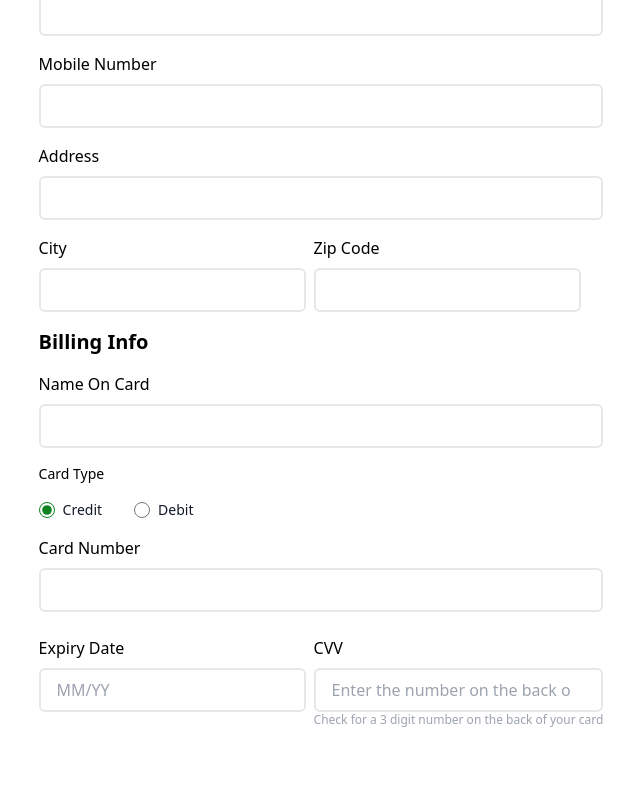
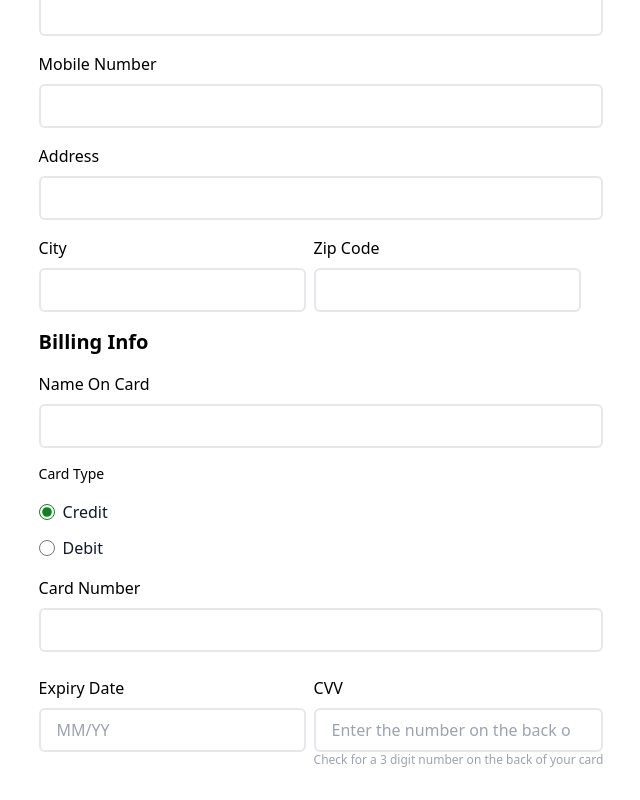
Before and after one commit to MohdTaufeeq/Frontend-item-delivery, a React (Vite) app: page /checkout in a window 1280 px wide. Shown: the part 352-1152 px from the top of the page, without its empty margins (319-959 px from the left). Before the commit the page ends 1112 px from the top, so only its background shows below. Built offline with nearby package versions, Linux system fonts and the light colour scheme.

Commit message:
card validation

```diff
--- a/src/components/cart/Checkout.tsx
+++ b/src/components/cart/Checkout.tsx
@@ -1,7 +1,7 @@
 import { useAppDispatch } from "../../hooks/useAppDispatch";
 import { hide as hideModal } from "../../store/modal";
 import { hideCart } from "../../store/ui";
-import { Link } from "react-router-dom";
+import { Link, useNavigate } from "react-router-dom";
 import { useAppSelector } from "../../hooks/useAppSelector";
 import { useState } from "react";
 
@@ -20,8 +20,40 @@ const Checkout = () => {
   const [cardNumber, setcardNumber] = useState("");
   const [expiryDate, setexpiryDate] = useState("");
   const [cvv, setcvv] = useState("");
+  const navigate = useNavigate();
+
+  const handleCreditCardValidation = (card = "") => {
+    const masterCard =
+      /^5[1-5][0-9]{14}$|^2(?:2(?:2[1-9]|[3-9][0-9])|[3-6][0-9][0-9]|7(?:[01][0-9]|20))[0-9]{12}$/;
+    const visaCard = /^4[0-9]{12}(?:[0-9]{3})?$/;
+    const americanExpress = /^3[47][0-9]{13}$/;
+    const debitCard =
+      /^((?:5[1-5][0-9]{2}|222[1-9]|22[3-9][0-9]|2[3-6][0-9]{2}|27[01][0-9]|2720)[0-9]{12})|(4[0-9]{12}(?:[0-9]{3})?)$/gm;
+
+    const rupayDebitCard =
+      /^(((60)([0-9]{14}))|((6521)([0-9]{12}))|((6522)([0-9]{12})))$/;
+
+    if (card.match(masterCard)) {
+      return true;
+    } else if (card.match(visaCard)) {
+      return true;
+    } else if (card.match(americanExpress)) {
+      return true;
+    } else if (card.match(debitCard)) {
+      return true;
+    } else if (card.match(rupayDebitCard)) {
+      return true;
+    } else {
+      alert("Enter valid card number");
+      return false;
+    }
+  };
 
   const handlePayNow = async () => {
+    if (!handleCreditCardValidation(cardNumber)) {
+      return;
+    }
+
     try {
       const res = await fetch(
         "https://red-thoughtful-moth.cyclic.app/api/saveItem",
@@ -54,6 +86,7 @@ const Checkout = () => {
       });
       const data = await res.json();
       console.log(data);
+      navigate("/confirm");
     } catch (e) {
       // console.log(e.message);
     }
@@ -74,88 +107,78 @@ const Checkout = () => {
             <h1 className="text-xl font-extrabold md:text-2xl">Checkout</h1>
             <h3 className="text-lg md:text-lg">Shipping Info</h3>
             <div className="flex w-full flex-col md:flex-row md:gap-2">
+              {/* <form> */}
               <div className="flex flex-col gap-2">
                 <label className="py-0">First Name</label>
-                <div className="flex gap-2 items-center justify-center p-2 px-4 rounded-md w-full border-2 transtion-all cursor-text duration-150 border-gray-200">
                 <input
                   type="text"
                   name="first_name"
                   placeholder=""
-                    className="w-full bg-transparent outline-none"
+                  className="w-full bg-transparent outline-none flex gap-2 items-center justify-center p-2 px-4 rounded-md border-2 transtion-all cursor-text duration-150 border-gray-200"
                   required
                   value={firstName}
                   onChange={(e) => setfirstName(e.target.value)}
                 />
               </div>
-              </div>
               <div className="flex flex-col gap-2">
                 <label className="py-0">Last Name</label>
-                <div className="flex gap-2 items-center justify-center p-2 px-4 rounded-md w-full border-2 transtion-all cursor-text duration-150 border-gray-200">
                 <input
                   type="text"
                   name="last_name"
                   placeholder=""
-                    className="w-full bg-transparent outline-none"
+                  className="w-full bg-transparent outline-none flex gap-2 items-center justify-center p-2 px-4 rounded-md border-2 transtion-all cursor-text duration-150 border-gray-200"
                   required
                   value={lastName}
                   onChange={(e) => setlastName(e.target.value)}
                 />
               </div>
             </div>
-            </div>
             <div className="flex flex-col gap-2">
               <label className="py-0">Email</label>
-              <div className="flex gap-2 items-center justify-center p-2 px-4 rounded-md w-full border-2 transtion-all cursor-text duration-150 border-gray-200">
               <input
                 type="text"
                 name="email"
                 placeholder=""
-                  className="w-full bg-transparent outline-none"
+                className="w-full bg-transparent outline-none flex gap-2 items-center justify-center p-2 px-4 rounded-md border-2 transtion-all cursor-text duration-150 border-gray-200"
                 max="96"
                 required
                 value={email}
                 onChange={(e) => setemail(e.target.value)}
               />
             </div>
-            </div>
             <div className="flex flex-col gap-2">
               <label className="py-0">Mobile Number</label>
-              <div className="flex gap-2 items-center justify-center p-2 px-4 rounded-md w-full border-2 transtion-all cursor-text duration-150 border-gray-200">
               <input
                 type="number"
                 name="mobile_number"
                 placeholder=""
-                  className="w-full bg-transparent outline-none"
+                className="w-full bg-transparent outline-none flex gap-2 items-center justify-center p-2 px-4 rounded-md border-2 transtion-all cursor-text duration-150 border-gray-200"
                 max="10"
                 required
                 value={mobileNumber}
                 onChange={(e) => setmobileNumber(e.target.value)}
               />
             </div>
-            </div>
             <div className="flex flex-col gap-2">
               <label className="py-0">Address</label>
-              <div className="flex gap-2 items-center justify-center p-2 px-4 rounded-md w-full border-2 transtion-all cursor-text duration-150 border-gray-200">
               <input
                 type="text"
                 name="address"
                 placeholder=""
-                  className="w-full bg-transparent outline-none"
+                className="w-full bg-transparent outline-none flex gap-2 items-center justify-center p-2 px-4 rounded-md border-2 transtion-all cursor-text duration-150 border-gray-200"
                 required
                 value={address}
                 onChange={(e) => setaddress(e.target.value)}
               />
             </div>
-            </div>
             <div className="flex w-full flex-col md:flex-row md:gap-2">
               <div className="flex flex-col gap-2">
                 <label className="py-0">City</label>
-                <div className="flex gap-2 items-center justify-center p-2 px-4 rounded-md w-full border-2 transtion-all cursor-text duration-150 border-gray-200">
                 <input
                   type="text"
                   name="city"
                   placeholder=""
-                    className="w-full bg-transparent outline-none"
+                  className="w-full bg-transparent outline-none flex gap-2 items-center justify-center p-2 px-4 rounded-md border-2 transtion-all cursor-text duration-150 border-gray-200"
                   min="2"
                   max="32"
                   required
@@ -163,40 +186,35 @@ const Checkout = () => {
                   onChange={(e) => setcity(e.target.value)}
                 />
               </div>
-              </div>
               <div className="flex flex-col gap-2">
                 <label className="py-0">Zip Code</label>
-                <div className="flex gap-2 items-center justify-center p-2 px-4 rounded-md w-full border-2 transtion-all cursor-text duration-150 border-gray-200">
                 <input
                   type="number"
                   name="zip_code"
                   placeholder=""
-                    className="w-full bg-transparent outline-none"
+                  className="w-full bg-transparent outline-none flex gap-2 items-center justify-center p-2 px-4 rounded-md border-2 transtion-all cursor-text duration-150 border-gray-200"
                   required
                   value={zipcode}
                   onChange={(e) => setzipcode(e.target.value)}
                 />
               </div>
             </div>
-            </div>
             <h3 className="text-lg font-bold md:text-xl">Billing Info</h3>
             <div className="flex flex-col gap-2">
               <label className="py-0">Name On Card</label>
-              <div className="flex gap-2 items-center justify-center p-2 px-4 rounded-md w-full border-2 transtion-all cursor-text duration-150 border-gray-200">
               <input
                 type="text"
                 name="name_on_card"
                 placeholder=""
-                  className="w-full bg-transparent outline-none"
+                className="w-full bg-transparent outline-none flex gap-2 items-center justify-center p-2 px-4 rounded-md border-2 transtion-all cursor-text duration-150 border-gray-200"
                 required
                 value={nameOnCard}
                 onChange={(e) => setnameOnCard(e.target.value)}
               />
             </div>
-            </div>
             <h3 className="md:text-md text-sm">Card Type</h3>
-            <div className="flex items-center gap-4 md:gap-8">
-              <div className="flex items-center">
+            <div className="">
+              <div className="flex items-center mb-3">
                 <input
                   type="radio"
                   className="h-4 w-4 border-gray-300 bg-gray-100 text-blue-600"
@@ -205,7 +223,7 @@ const Checkout = () => {
                   checked
                 />
 
-                <label className="ml-2 text-sm font-medium text-gray-900">
+                <label className="ml-2 text-ms font-medium text-gray-900">
                   Credit
                 </label>
               </div>
@@ -216,25 +234,23 @@ const Checkout = () => {
                   name="paymentMethod"
                   value="debit"
                 />
-                <label className="ml-2 text-sm font-medium text-gray-900">
+                <label className="ml-2 text-ms font-medium text-gray-900">
                   Debit
                 </label>
               </div>
             </div>
             <div className="flex flex-col gap-2">
               <label className="py-0">Card Number</label>
-              <div className="flex gap-2 items-center justify-center p-2 px-4 rounded-md w-full border-2 transtion-all cursor-text duration-150 border-gray-200">
               <input
-                  type="number"
+                type="text"
                 name="card_number"
                 placeholder=""
-                  className="w-full bg-transparent outline-none"
+                className="w-full bg-transparent outline-none flex gap-2 items-center justify-center p-2 px-4 rounded-md border-2 transtion-all cursor-text duration-150 border-gray-200"
                 max="23"
                 required
                 value={cardNumber}
                 onChange={(e) => setcardNumber(e.target.value)}
               />
-              </div>
               <span
                 id="warning"
                 style={{ color: "brown", fontSize: "smaller" }}
@@ -243,12 +259,11 @@ const Checkout = () => {
             <div className="flex gap-2">
               <div className="flex flex-col gap-2">
                 <label className="py-0">Expiry Date</label>
-                <div className="flex gap-2 items-center justify-center p-2 px-4 rounded-md w-full border-2 transtion-all cursor-text duration-150 border-gray-200">
                 <input
                   type="text"
                   name="expiry_date"
                   placeholder="MM/YY"
-                    className="w-full bg-transparent outline-none"
+                  className="w-full bg-transparent outline-none flex gap-2 items-center justify-center p-2 px-4 rounded-md border-2 transtion-all cursor-text duration-150 border-gray-200"
                   max="5"
                   pattern="[0-9]"
                   required
@@ -256,23 +271,20 @@ const Checkout = () => {
                   onChange={(e) => setexpiryDate(e.target.value)}
                 />
               </div>
-              </div>
               <div className="flex flex-col">
                 <div className="flex flex-col gap-2">
                   <label className="py-0">CVV</label>
-                  <div className="flex gap-2 items-center justify-center p-2 px-4 rounded-md w-full border-2 transtion-all cursor-text duration-150 border-gray-200">
                   <input
                     type="number"
                     name="cvv"
                     placeholder="Enter the number on the back of your card"
                     pattern="[0-9]"
-                      className="w-full bg-transparent outline-none"
+                    className="w-full bg-transparent outline-none flex gap-2 items-center justify-center p-2 px-4 rounded-md border-2 transtion-all cursor-text duration-150 border-gray-200"
                     max="3"
                     required
                     value={cvv}
                     onChange={(e) => setcvv(e.target.value)}
                   />
-                  </div>
                 </div>
                 <small className="text-xs text-gray-400">
                   Check for a 3 digit number on the back of your card
@@ -319,14 +331,14 @@ const Checkout = () => {
                 Use cash on delivery in case of card transaction failure
               </label>
             </div>
-            <Link to="/confirm">
+            {/* <Link to="/confirm"> */}
             <button
               onClick={handlePayNow}
               className="p-2 my-2 text-white bg-green-500 rounded-md"
             >
               Pay now
             </button>
-            </Link>
+            {/* </Link> */}
           </div>
         </div>
       </div>
```
Also changed, not shown: src/components/ProductCard.tsx (+3 -4 lines), vercel.json (added), 1 other file (tests, documents, lock files or other folders). Lines whose indentation alone changed are shown as unchanged.
